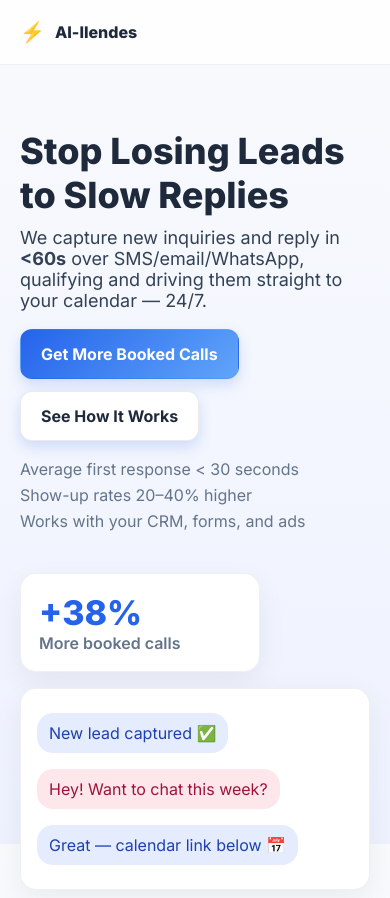
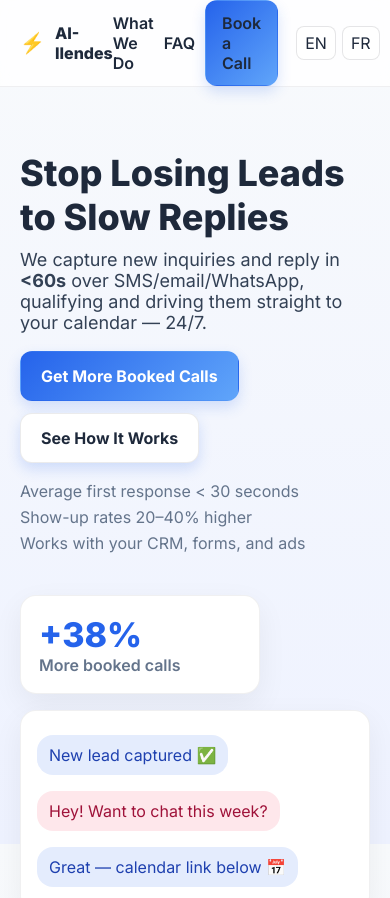
Before and after one commit to Aillendes1996/ai-llendes-site, a plain HTML site: page index.html in a window 390 px wide. Shown: the top 898 px of the page. Drawn offline with Linux system fonts and the light colour scheme.

Commit message:
Update styles.css

```diff
--- a/styles.css
+++ b/styles.css
@@ -17,7 +17,7 @@ body{
 }
 a{color:var(--blue);text-decoration:none} a:hover{text-decoration:underline}
 .container{max-width:var(--max);margin:0 auto;padding:0 20px}
-ul{margin:0;padding:0} /* prevent stray bullets */
+ul{margin:0;padding:0}
 
 /* ===== Buttons ===== */
 .btn{
@@ -38,6 +38,12 @@ ul{margin:0;padding:0} /* prevent stray bullets */
 .brand__bolt{font-size:20px}
 .nav__links{display:flex;gap:16px;align-items:center}
 .nav__links a{color:var(--text);font-weight:600} .nav__links a:hover{color:var(--blue)}
+.lang-switch{display:flex;gap:6px;margin-left:8px}
+.lang-switch button{
+  font:inherit;border:1px solid rgba(2,6,23,.1);background:#fff;color:var(--text);
+  padding:6px 8px;border-radius:8px;cursor:pointer
+}
+.lang-switch button.active{background:#e0ecff;border-color:#c7dbff}
 
 /* ===== Hero ===== */
 .hero{padding:64px 0}
@@ -112,7 +118,7 @@ input:focus-visible,textarea:focus-visible{outline:none;box-shadow:var(--ring)}
   .stats__row{grid-template-columns:repeat(2,1fr)}
 }
 @media (max-width:640px){
-  .nav__links{display:none}
+  .nav__links{gap:10px}
   .grid--2,.grid--3{grid-template-columns:1fr}
   .booking .form{grid-template-columns:1fr}
   .btn--lg{font-size:16px}
```
